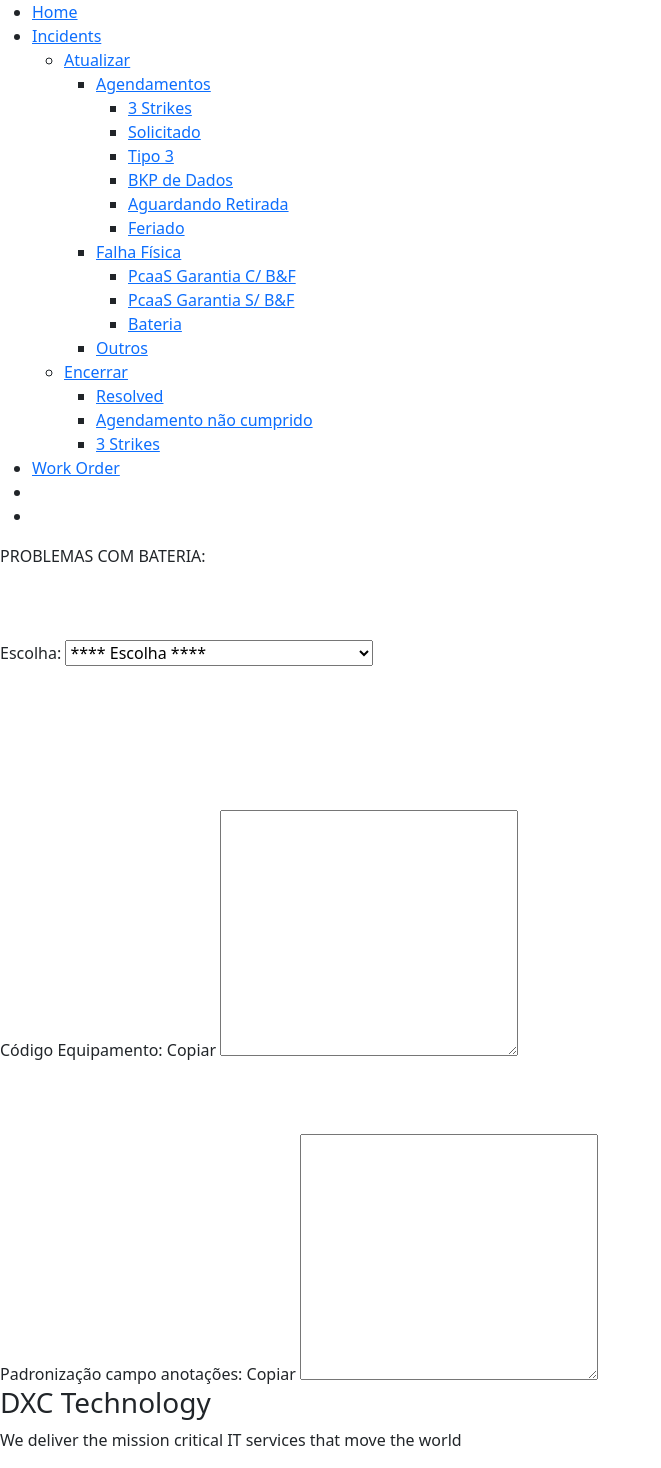
After one commit to JeremiasFarizeli/DXCRemake2022, a PHP site: page /002_bateria.php in a window 1280 px wide. The commit adds this page. Shown: the whole page, without its empty margins (0-661 px from the left). Run offline with PHP 8.4, Linux system fonts and the light colour scheme; some libraries are stand-ins or nearby versions.

Commit message:
criado páginas de Bateria

```diff
--- /dev/null
+++ b/front/002_bateria.php
@@ -0,0 +1,69 @@
+<?php
+    include("header.php");
+?>
+
+<script src="../js/002_bateria.js"></script>
+
+
+<!-- Inicio do container central -->
+<div>
+    <section>
+        <div class="dxc-card-left">
+            <aside>
+                <div>
+
+                    <label class="dxc-label2" for="">PROBLEMAS COM BATERIA:</label><br>
+
+                    <br><br><br>
+                    <label class="dxc-label" for="">Escolha:</label>
+                    <select id="dxc-select-bateria" onchange="dxcFunctionBateria()">
+                        <option value="0"> **** Escolha **** </option>
+                        <option value="1ª">Bateria em Garantia</option>
+                        <option value="2ª">Aguardando gerar Orçamento</option>
+                        <option value="3ª">Aguardando aprovação do orçamento</option>
+                    </select>
+
+                    <br><br><br><br><br><br>
+
+
+
+
+
+                </div>
+            </aside>
+        </div>
+        <div class="dxc-card-right ">
+            <aside>
+                <div>
+
+                    <div class="div-texto1"><br>
+                        <label class="dxc-label3">Código Equipamento:</label>
+                        <label class="copyButton" onclick="copiarCodEquipamento()">Copiar</label>
+                        <textarea class="texto1" name="" id="dxc-text-codEquipamento" cols="30" rows="10"></textarea>
+                    </div>
+                    <br><br><br>
+
+                    <div class="div-texto3 ">
+                        <label class="dxc-label3"> Padronização campo anotações:</label>
+                        <label class="copyButton" onclick="copiarTextoUserNaoEncontradoAnotacoes()">Copiar</label>
+                        <textarea class="texto2" name="" id="dxc-text-anotacaoes-bateria" cols="30"
+                            rows="10"></textarea>
+                    </div>
+
+
+
+
+                </div>
+            </aside>
+        </div>
+    </section>
+</div> <!-- Fim do container central -->
+
+
+
+
+
+
+<?php
+    include("footer.php");
+?>
--- a/front/menu.php
+++ b/front/menu.php
@@ -25,8 +25,8 @@
                                         <ul>
                                             <li><a href="002_pcaasComBF.php">PcaaS Garantia C/ B&F</a></li>
                                             <li><a href="002_pcaasSemBF.php">PcaaS Garantia S/ B&F</a></li>
-                                            <li><a href="index.php">Bateria C/ Garantia</a></li>
-                                            <li><a href="index.php">Bateria S/ Garantia</a></li>
+                                            <li><a href="002_bateria.php">Bateria</a></li>
+
                                         </ul>
                                     </div>
                                 </li>
```
Also changed, not shown: css/menu.css (+30 -19 lines), css/style.css (+33 -1 lines), front/001_3strikes.php (+17 -23 lines), front/001_agendamento_solicitado.php (+9 -12 lines), front/001_agendamentotipo3.php (+3 -8 lines), front/001_aguardandoRetirada.php (+6 -8 lines), front/001_bkpDados.php (+6 -8 lines), front/001_feriado.php (+6 -8 lines), front/002_pcaasComBF.php (+6 -8 lines), front/002_pcaasSemBF.php (+6 -8 lines), js/001_3strikes.js (+5 -5 lines), js/002_bateria.js (added, +67 -0 lines), front/002_incidentResolved.php (indentation only), front/header.php (line endings or trailing spaces).
